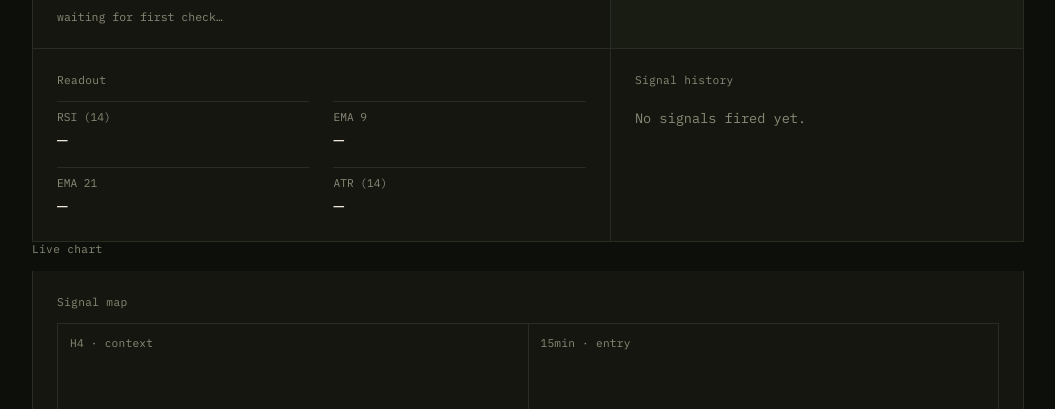
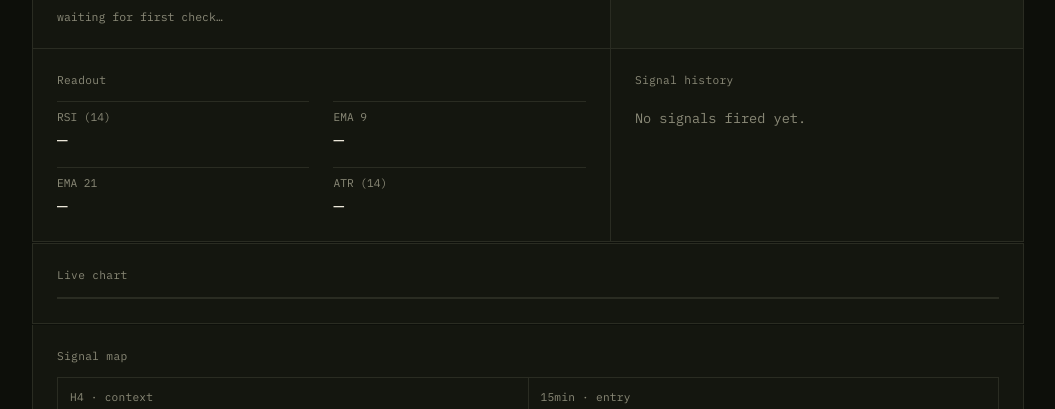
Before and after one commit to rashxiel-dev/xauusd-signal-desk, a website: page public/index.html in a window 1280 px wide. Shown: the part 331-740 px from the top of the page, without its empty margins (112-1167 px from the left). Drawn offline with Linux system fonts and the light colour scheme; no server answers; a script that the page names is missing.

Commit message:
Update style.css

```diff
--- a/public/style.css
+++ b/public/style.css
@@ -244,6 +244,18 @@ html, body {
   justify-content: flex-start !important;
 }
 
+/* ---- live chart (TradingView embed) ---- */
+.livewrap {
+  margin-top: 1px;
+  background: var(--panel);
+  border: 1px solid var(--line);
+  padding: 1.5rem;
+}
+
+.tradingview-widget-container {
+  border: 1px solid var(--line);
+}
+
 /* ---- signal map ---- */
 .mapwrap {
   margin-top: 1px;
```
